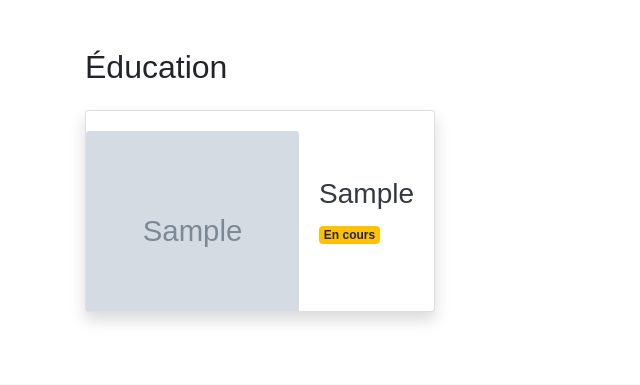
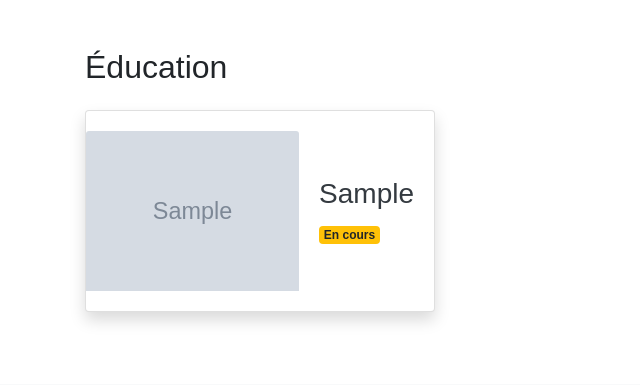
Before and after one commit to Laseguue/CV2, a Django app: page /education/ in a window 1280 px wide. Shown: the part 56-441 px from the top of the page, without its empty margins (0-640 px from the left). Run offline with Django 4.2, Linux system fonts and the light colour scheme; tables that the repository leaves empty hold one stand-in row (values such as "Sample post"); grey boxes marked "Sample" are stand-in pictures; parts of the project's set-up code (start-up, migrations or seed data) failed here and were passed over; some libraries are stand-ins or nearby versions.

Commit message:
maj r.txt/ mages

```diff
--- a/cv/static/cv/styles.css
+++ b/cv/static/cv/styles.css
@@ -39,10 +39,14 @@ body {
 }
 .image-container {
     height: 200px;
+    width: 300px;
     overflow: hidden;
+    display: flex;
+    align-items: center;
+    justify-content: center;
 }
 
 .image-container img {
-    object-fit: cover;
-    height: 100%;
+    max-height: 100%;
+    max-width: 100%;
 }
--- a/requirements.txt
+++ b/requirements.txt
@@ -1,6 +1,6 @@
 asgiref==3.7.2
-boto3==1.28.57
-botocore==1.31.57
+boto3==1.28.60
+botocore==1.31.60
 crispy-bootstrap4==2022.1
 dj-database-url==2.1.0
 Django==4.2.5
```
